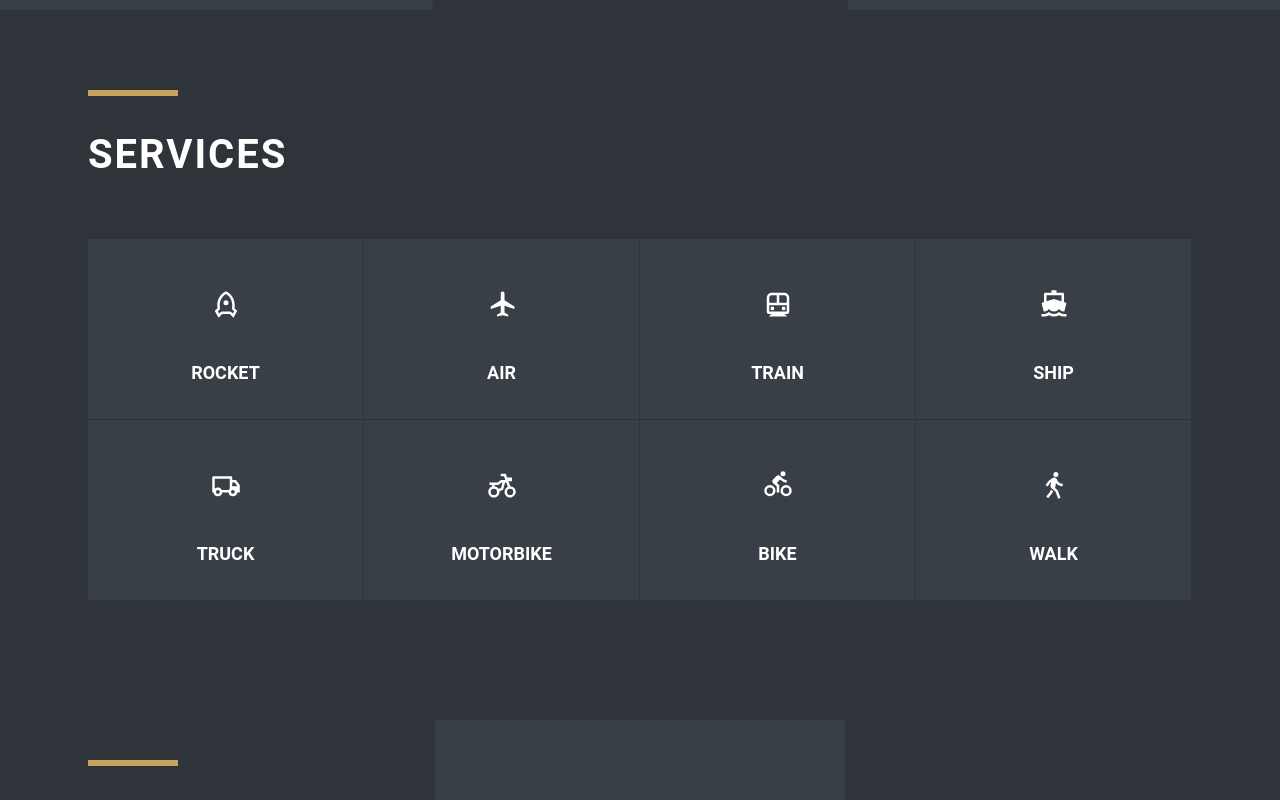
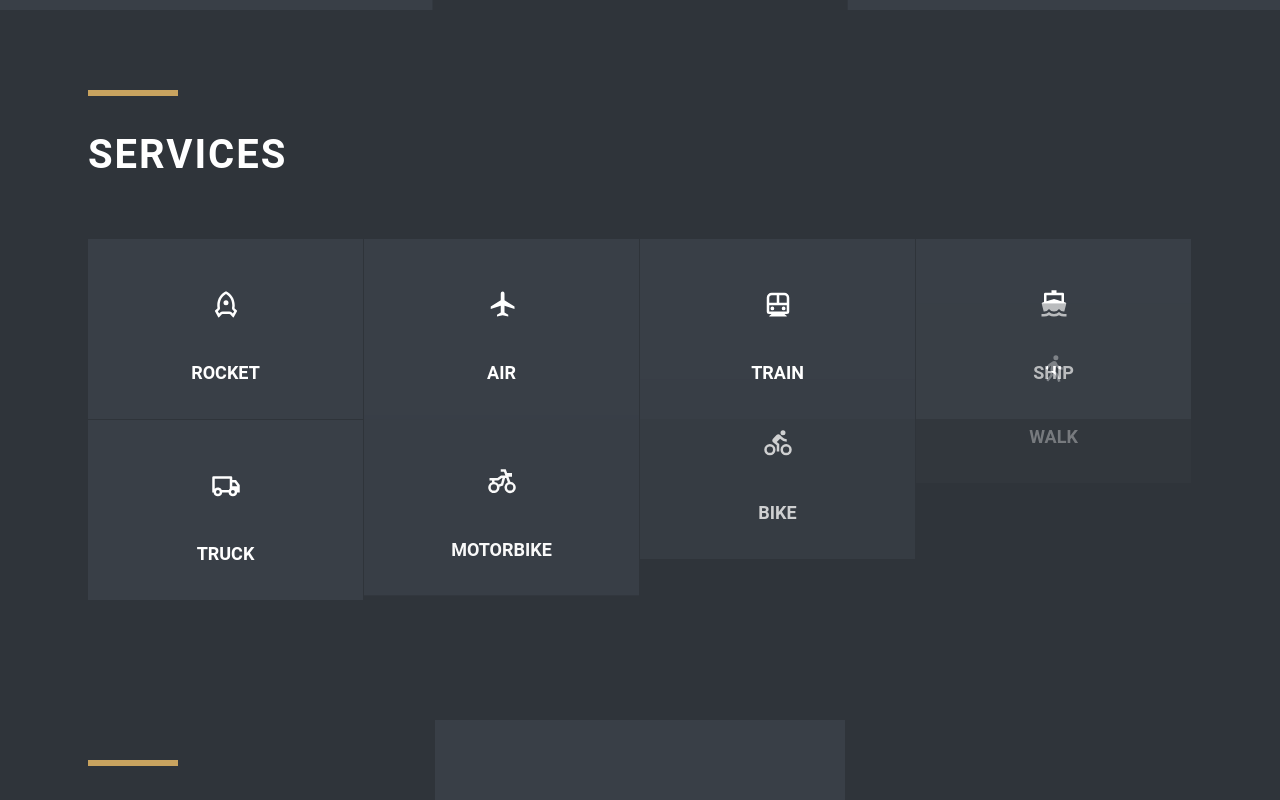
Before and after one commit to kononyukii/starwar-logistics, a React (Create React App) app: page / in a window 1280 px wide. Shown: the part 1279-2079 px from the top of the page. Built offline with nearby package versions, Linux system fonts and the light colour scheme.

Commit message:
fix: fix bugs

```diff
--- a/src/components/Home/Information/styled.ts
+++ b/src/components/Home/Information/styled.ts
@@ -55,6 +55,7 @@ export const InfoSliderItem = styled.div`
   width: 100%;
   max-width: 445px;
   height: 265px;
+  outline: none;
 `
 
 export const InfoSliderImage = styled.img`
--- a/src/components/Home/Services/ServiceItem.tsx
+++ b/src/components/Home/Services/ServiceItem.tsx
@@ -23,7 +23,7 @@ const ServiceItem: FC<ServiceItemInterface> = ({ text, Image, i }) => {
   const [hoverable, hovered] = useHover(element)
 
   return (
-    <ServiceAnimationWrap duration={i * 100} offset={0} animateIn="bounceInDown" animateOnce delay={i * 300}>
+    <ServiceAnimationWrap duration={i * 0.2} offset={0} animateIn="fadeInDown" animateOnce delay={i * 300}>
       {hoverable}
     </ServiceAnimationWrap>
   )
--- a/src/components/common/Button/styled.ts
+++ b/src/components/common/Button/styled.ts
@@ -11,12 +11,14 @@ export const Button = styled.button.attrs(({ type }: ButtonType) => ({
   justify-content: center;
   align-items: center;
   background-color: ${({ theme }) => theme.colors.gold};
+  color: ${({ theme }) => theme.colors.white};
   cursor: pointer;
   text-transform: uppercase;
   font-weight: 500;
   font-size: 16px;
   border: none;
   border-radius: 10px;
+  user-select: none;
 
   &:hover {
     transform: scale(1.01);
--- a/src/index.tsx
+++ b/src/index.tsx
@@ -15,7 +15,8 @@ import store from './store'
 import 'normalize.css'
 import 'slick-carousel/slick/slick.css'
 import 'slick-carousel/slick/slick-theme.css'
-import 'animate.css/animate.min.css'
+import 'animate.css/animate.compat.css'
+import 'animate.css/animate.css'
 
 ReactDOM.render(
   <React.StrictMode>
```
